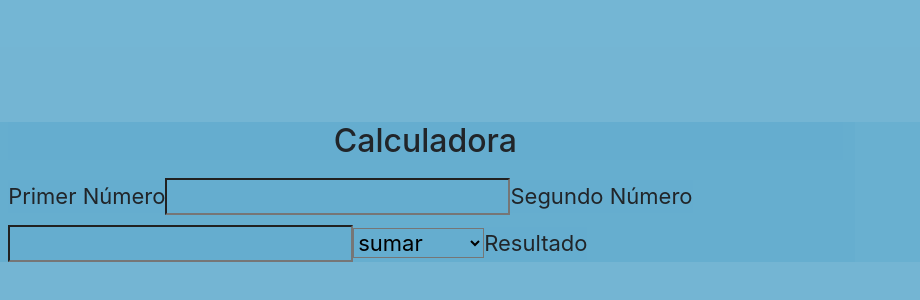
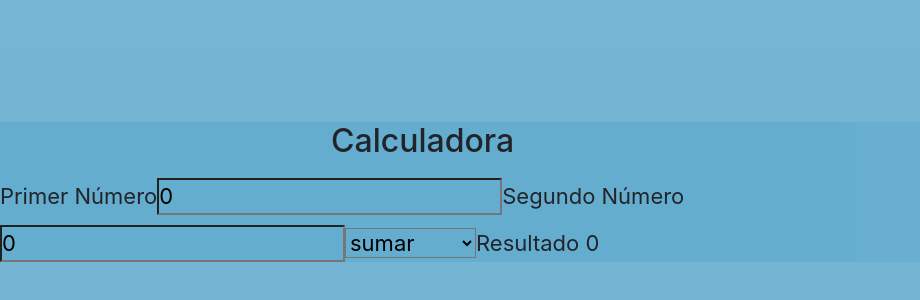
Before and after one commit to Ana000118/calculadora-con-historial, a React (Create React App) app: page / in a window 1280 px wide. Shown: the part 208-508 px from the top of the page, without its empty margins (0-920 px from the left). Built offline with nearby package versions, Linux system fonts and the light colour scheme.

Commit message:
insersión de constantes y atributos

```diff
--- a/src/App.js
+++ b/src/App.js
@@ -2,6 +2,11 @@ import React, {useState, useEffect} from 'react';
 import './App.css';
 
 function App() {
+  const [numero1, setnumero1]=useState(0);
+  const [numero2, setnumero2]=useState(0);
+  const [Resultado, setresultado]=useState(0);
+  const [operacion, setoperacion]=useState('sumar');
+
 
   return (
     <div className='App'>
@@ -11,20 +16,24 @@ function App() {
 
          <label>Primer Número</label>
          <input
-           />
+           type="number"
+             value={numero1}
+             onChange={(event) => setnumero1(event.target.value)}/>
 
          <label>Segundo Número</label>
          <input
-           />
+           type="number"
+             value={numero2}
+             onChange={(event) => setnumero2(event.target.value)}/>
 
-         <select >
+         <select onChange={(event) => setoperacion(event.target.value)}>
            <option>sumar</option>
            <option>restar</option>
            <option>multiplicar</option>
            <option>Dividir</option>
 
          </select>
-           <label>Resultado </label>
+           <label>Resultado {Resultado}</label>
 
                </div>
              </div>
```
